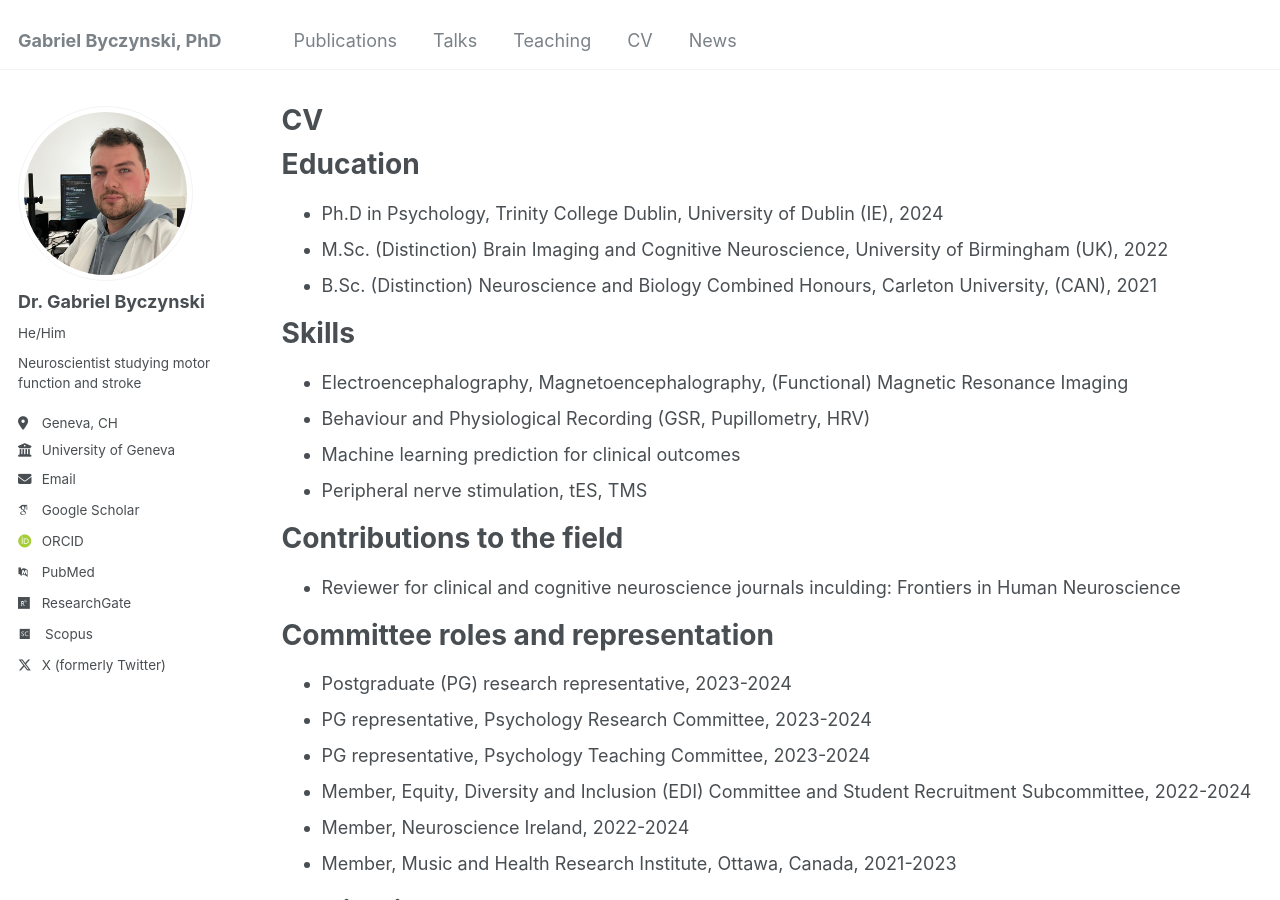
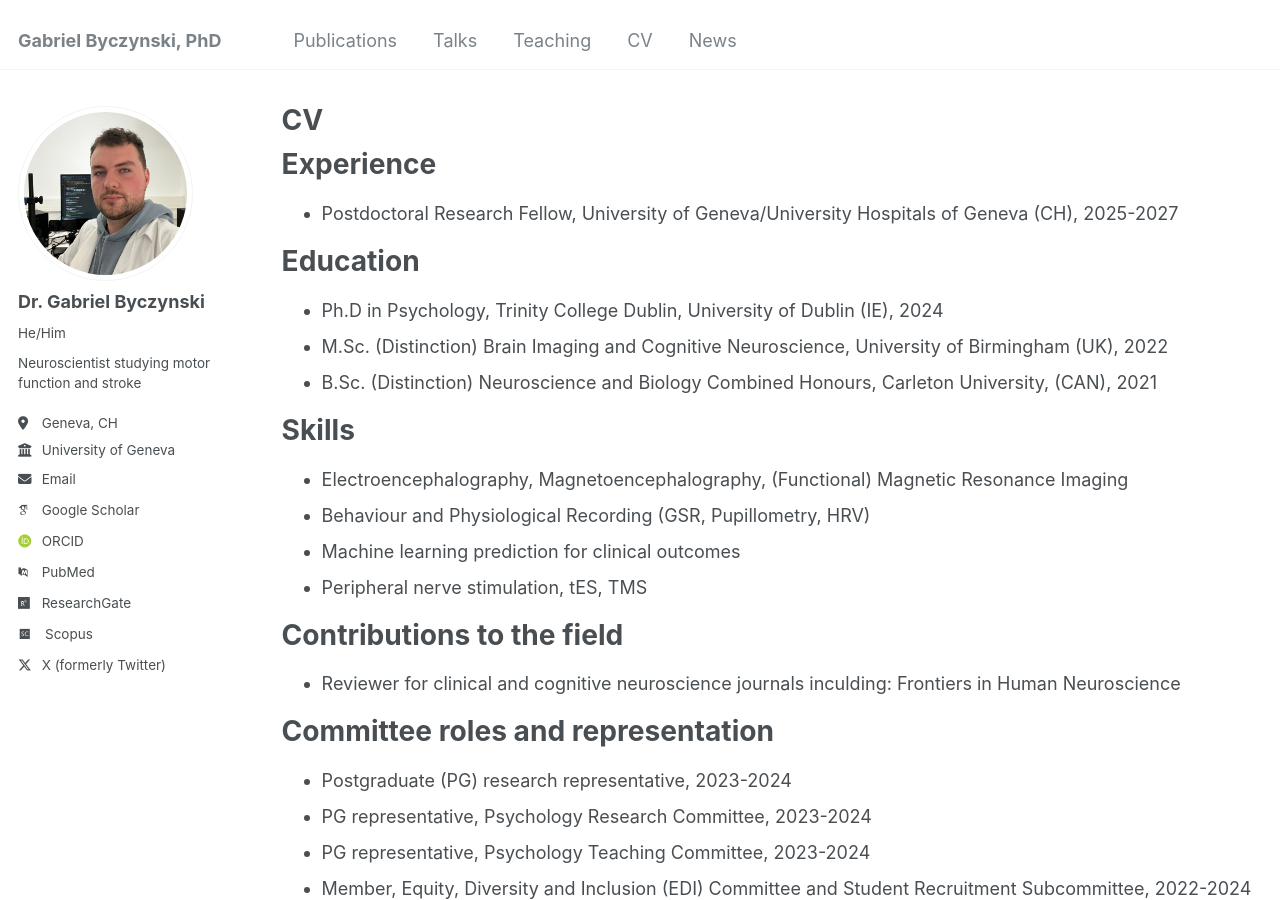
Before and after one commit to gabebyczynski/gabebyczynski.github.io, a Jekyll site: the page built from _pages/cv.md, in a window 1280 px wide and 900 px high. Built offline with Jekyll 4.4.1, drawn with Linux system fonts in a browser that asks for light colours; some web fonts are replaced.

Commit message:
Update cv.md

```diff
--- a/_pages/cv.md
+++ b/_pages/cv.md
@@ -8,6 +8,10 @@ redirect_from:
 ---
 
 {% include base_path %}
+
+Experience
+======
+* Postdoctoral Research Fellow, University of Geneva/University Hospitals of Geneva (CH), 2025-2027
 
 Education
 ======
```
